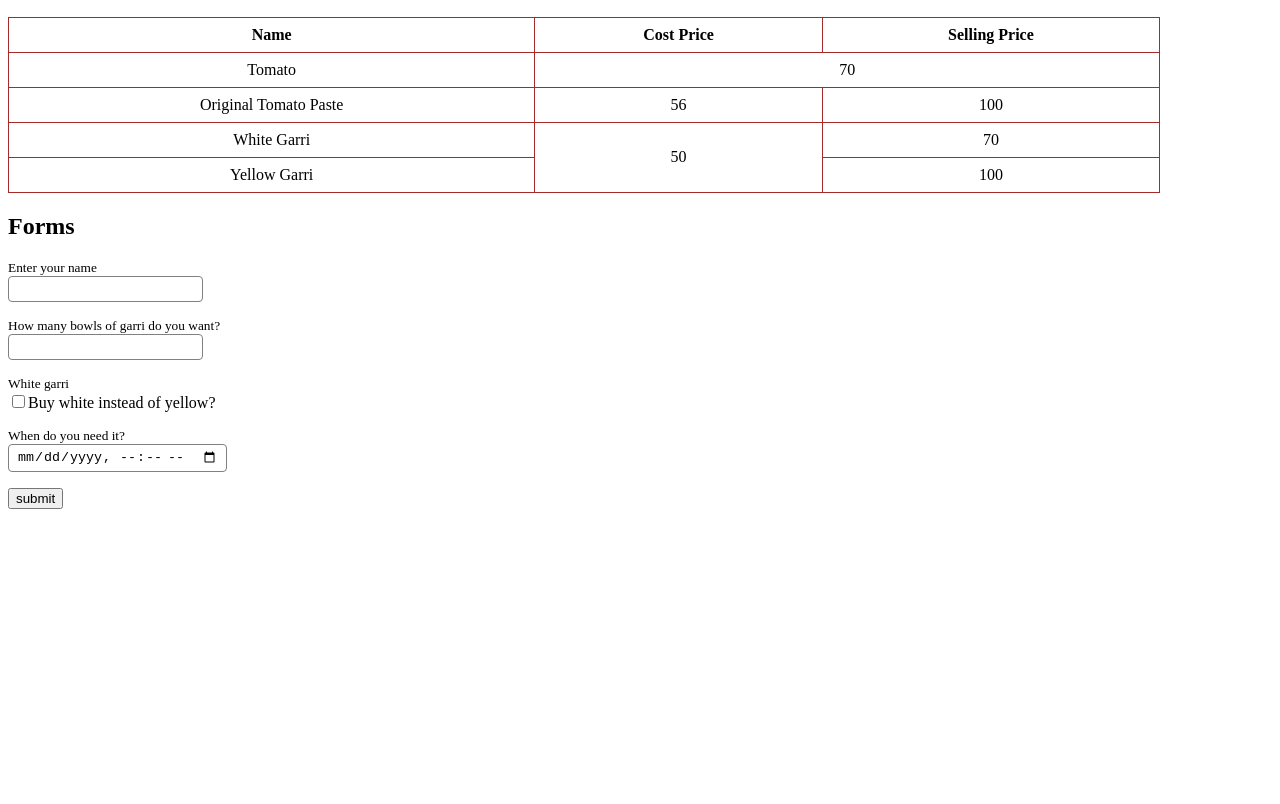
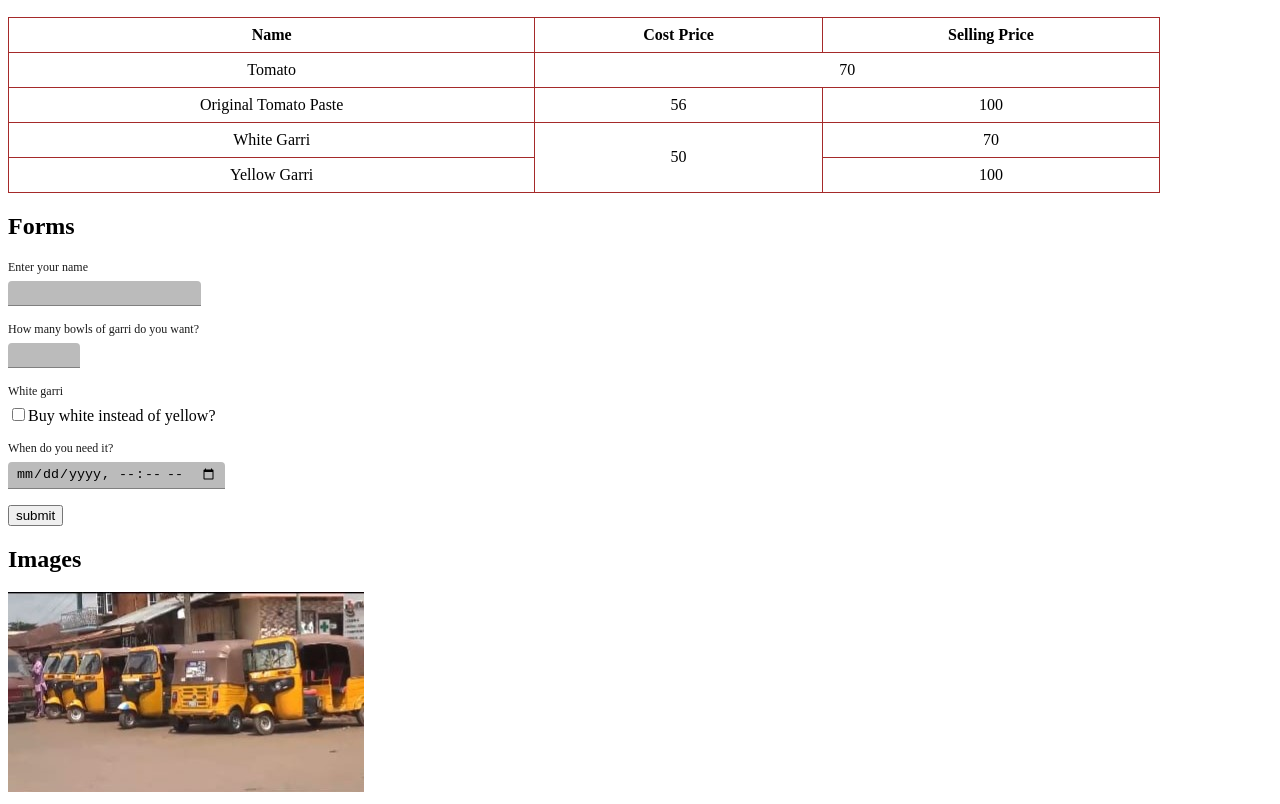
Before and after one commit to reelest/school, a plain HTML site: page index.html in a window 1280 px wide. Shown: the part 110-914 px from the top of the page. Before the commit the page ends 800 px from the top, so only its background shows below. Drawn offline with Linux system fonts and the light colour scheme.

Commit message:
feat: images

```diff
--- a/index.html
+++ b/index.html
@@ -45,22 +45,26 @@
   <form>
     <p>
       <label>Enter your name</label>
-      <input type="text" name="name">
+      <input type="text" name="name" required pattern="\w+ \w+">
     </p>
     <p>
       <label>How many bowls of garri do you want?</label>
-      <input type="number" name="bowls">
+      <input type="number" name="bowls" required min="0" max="5" step="0.1">
     </p>
     <p>
       <label>White garri</label>
-      <input type="checkbox" name="use_white"><span>Buy white instead of yellow?</span>
+      <input type="checkbox" name="use_white" required><span>Buy white instead of yellow?</span>
     </p>
     <p>
       <label>When do you need it?</label>
-      <input type="datetime-local" name="time">
+      <input type="datetime-local" name="time" required>
     </p>
     <button>submit</button>
   </form>
+
+  <h2>Images</h2>
+
+  <img src="./images/1.jpg">
 </body>
 
 </html>
--- a/main.css
+++ b/main.css
@@ -19,19 +19,23 @@
 
 /* Forms */
 label {
-  font-size: smaller;
+  font-size: 12px;
+  opacity: 0.9;
+  margin-bottom: 0.5em;
   display: block;
 }
 
 input {
   border: none;
-  border: 1px solid grey;
-  border-radius: 4px;
+  border-bottom: 1px solid grey;
   line-height: 1rem;
   padding: 0.25rem 0.5rem;
+  background-color: #bbbbbb;
+  border-top-right-radius: 4px;
+  border-top-left-radius: 4px;
 }
 
 input:focus {
   outline: none;
-  border: 2px solid lightblue;
+  border-bottom: 2px solid lightblue;
 }
```
Also changed, not shown: images/1.jpg (added), images/2.jpg (added), images/3.jpg (added), images/4.jpg (added), images/5.jpg (added), images/6.jpg (added).
